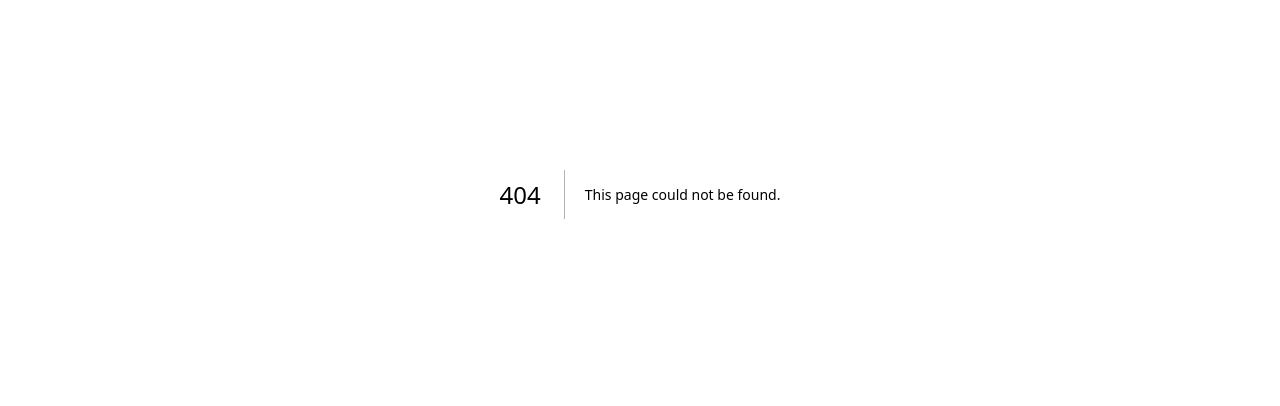
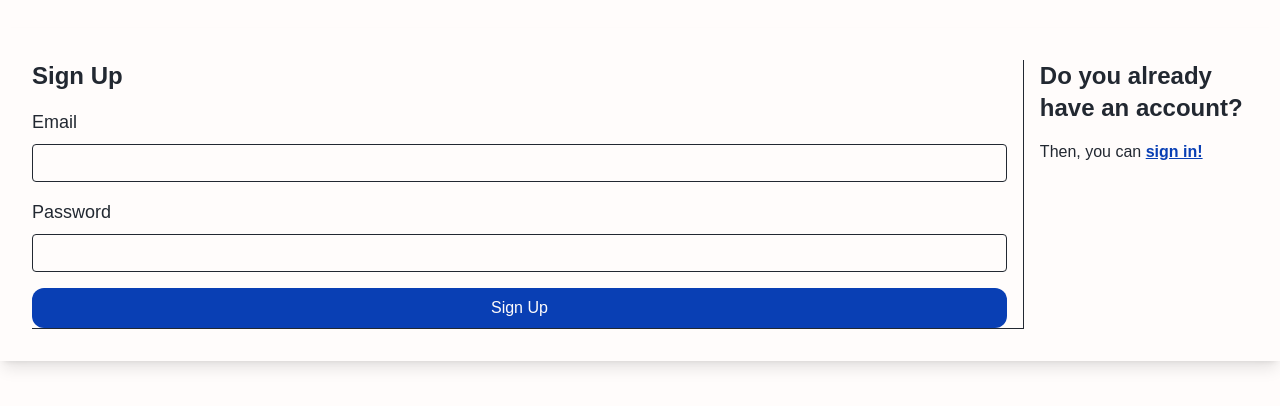
Before and after one commit to Randoovu/randoovu-front-end, a Next.js app: page /sign-up in a window 1280 px wide. Before the commit this address had no page. Shown: the part 206-612 px from the top of the page. Built offline with nearby package versions, Linux system fonts and the light colour scheme.

Commit message:
feat: sign-in & sign up 1/2

```diff
--- a/src/app/components/Button.tsx
+++ b/src/app/components/Button.tsx
@@ -1,15 +1,16 @@
-export default function Button({ type, children, className, key }: { type?: string; children: any; className?: string; key?: any; }) {
+export default function Button(props: any) {
+    const { type, children, className, key, ...otherProps } = props;
     if (type) {
-        if (type === "inline") {
+        if (type === "outline") {
             return (
-                <button key={key} className={"border-primary font-medium rounded-xl p-2 text-primary border-2 hover:bg-primary hover:text-background focus:bg-primary focus:text-background cursor-pointer focus:shadow-lg duration-150 focus:outline " + className}>{children}</button>
+                <button {...otherProps} key={key} className={"border-primary font-medium rounded-xl p-2 text-primary border-2 hover:bg-primary hover:text-background focus:bg-primary focus:text-background cursor-pointer focus:shadow-lg duration-150 focus:outline " + className}>{children}</button>
             )
         }
         // ...
     }
     else {
         return (
-            <button key={key} className={"bg-primary font-medium rounded-xl p-2 text-background cursor-pointer focus:shadow-lg duration-150 focus:outline " + className}>{children}</button>
+            <button {...otherProps} key={key} className={"bg-primary font-medium rounded-xl p-2 text-background cursor-pointer focus:shadow-lg duration-150 focus:outline " + className}>{children}</button>
         )
     }
 }
--- a/src/app/components/Home/AboutUs.tsx
+++ b/src/app/components/Home/AboutUs.tsx
@@ -1,6 +1,6 @@
 export default function AboutUs() {
     return (
-        <div className="w-full items-start max-md:border-b-[1.25px] max-md:pb-4 md:border-r-[1.25px] border-r-foreground md:pr-4 flex flex-col gap-4" id="about-us">
+        <div className="w-full items-start max-md:border-b-[1.25px] max-md:pb-8 md:border-r-[1.25px] border-r-foreground md:pr-4 flex flex-col gap-4" id="about-us">
             <h2 className="text-xl md:text-2xl font-medium">About Us</h2>
 
             <p className="text-base">Lorem ipsum dolor sit amet, consectetur adipiscing elit. Aenean mi erat, vestibulum sit amet porta id, cursus at purus. Vestibulum dolor enim, congue sit amet lectus et, accumsan posuere quam. Morbi molestie, urna eu ultricies maximus, lorem metus faucibus turpis, eu porttitor est nibh nec ligula. In ut velit quam. Sed consequat luctus cursus. Etiam sed erat sapien. Duis laoreet dui ut augue laoreet molestie. Sed maximus sit amet justo sit amet tempus. Sed scelerisque eros ac molestie tristique. Ut sit amet sapien ac nunc consequat sollicitudin.
--- a/src/app/components/Home/Body.tsx
+++ b/src/app/components/Home/Body.tsx
@@ -1,3 +1,4 @@
+import Link from "next/link"
 import Button from "../Button"
 
 export default function Body() {
@@ -17,7 +18,15 @@ export default function Body() {
                     <p className="text-primary md:text-2xl text-xl font-bold">Open-source.</p>
                 </div>
 
-                <Button type="inline" className="w-32 mt-4">Get Started</Button>
+                <div className="flex gap-2 mt-4">
+                    <Link href="/sign-up">
+                        <Button type="outline" className="w-32">Get Started</Button>
+                    </Link>
+
+                    <Link href="/sign-in">
+                        <Button className="w-32">Sign In</Button>
+                    </Link>
+                </div>
             </div>
         </div>
     )
--- a/src/app/components/Home/ContactUs.tsx
+++ b/src/app/components/Home/ContactUs.tsx
@@ -12,9 +12,9 @@ export default function ContactUs() {
                     <Input maxLength={30} minLength={3} type="text" id="name" />
                 </div>
 
-            <div className="flex flex-col gap-2 w-full">
+                <div className="flex h-[372px] flex-col gap-2 w-full">
                     <label htmlFor="message" className="text-base font-medium">Message</label>
-                <Textarea maxLength={500} minLength={5} style={{height: "300", maxHeight: "300px"}} id="message" />
+                    <Textarea maxLength={500} minLength={5} style={{ height: "270px", maxHeight: "270px" }} id="message" />
                 </div>
             </div>
 
--- a/src/app/page.tsx
+++ b/src/app/page.tsx
@@ -11,7 +11,7 @@ export default function Home() {
 
       <Body />
 
-      <div className="flex max-md:flex-col max-md:px-4 gap-4 py-8 justify-between container">
+      <div className="flex max-md:flex-col max-md:px-4 gap-8 md:gap-4 py-8 justify-between container">
         <AboutUs />
         <ContactUs />
       </div>
--- /dev/null
+++ b/src/app/sign-in/page.tsx
@@ -0,0 +1,32 @@
+import Link from "next/link";
+import Button from "../components/Button";
+import Input from "../components/Input";
+
+export default function SignIn() {
+    return (
+        <div className="w-full h-screen flex justify-center items-center">
+            <div className="container flex max-md:flex-col gap-8 md:gap-4 shadow-lg p-8">
+                <div className="w-full flex flex-col gap-4 max-md:pb-8 md:pr-4 border-b md:border-r border-foreground">
+                    <h1 className="text-2xl font-bold">Sign In</h1>
+
+                    <div className="flex flex-col gap-2">
+                        <h2 className="text-lg font-medium">Email</h2>
+                        <Input type="email" />
+                    </div>
+
+                    <div className="flex flex-col gap-2">
+                        <h2 className="text-lg font-medium">Password</h2>
+                        <Input type="password" />
+                    </div>
+
+                    <Button className="w-full">Sign In</Button>
+                </div>
+
+                <div className="flex flex-col gap-4 md:w-64">
+                    <h1 className="text-2xl font-bold">Don't you have an account?</h1>
+                    <p className="text-base font-medium">Then, you can <Link href="/sign-up" className="text-primary font-bold underline">sign up!</Link></p>
+                </div>
+            </div>
+        </div>
+    )
+}
--- /dev/null
+++ b/src/app/sign-up/page.tsx
@@ -0,0 +1,32 @@
+import Link from "next/link";
+import Button from "../components/Button";
+import Input from "../components/Input";
+
+export default function SignUp() {
+    return (
+        <div className="w-full h-screen flex justify-center items-center">
+            <div className="container flex max-md:flex-col gap-8 md:gap-4 shadow-lg p-8">
+                <div className="w-full flex flex-col gap-4 max-md:pb-8 md:pr-4 border-b md:border-r border-foreground">
+                    <h1 className="text-2xl font-bold">Sign Up</h1>
+
+                    <div className="flex flex-col gap-2">
+                        <h2 className="text-lg font-medium">Email</h2>
+                        <Input type="email" />
+                    </div>
+
+                    <div className="flex flex-col gap-2">
+                        <h2 className="text-lg font-medium">Password</h2>
+                        <Input type="password" />
+                    </div>
+
+                    <Button className="w-full">Sign Up</Button>
+                </div>
+
+                <div className="flex flex-col gap-4 md:w-64">
+                    <h1 className="text-2xl font-bold">Do you already have an account?</h1>
+                    <p className="text-base font-medium">Then, you can <Link href="/sign-in" className="text-primary font-bold underline">sign in!</Link></p>
+                </div>
+            </div>
+        </div>
+    )
+}
```
Lines whose indentation alone changed are shown as unchanged.
